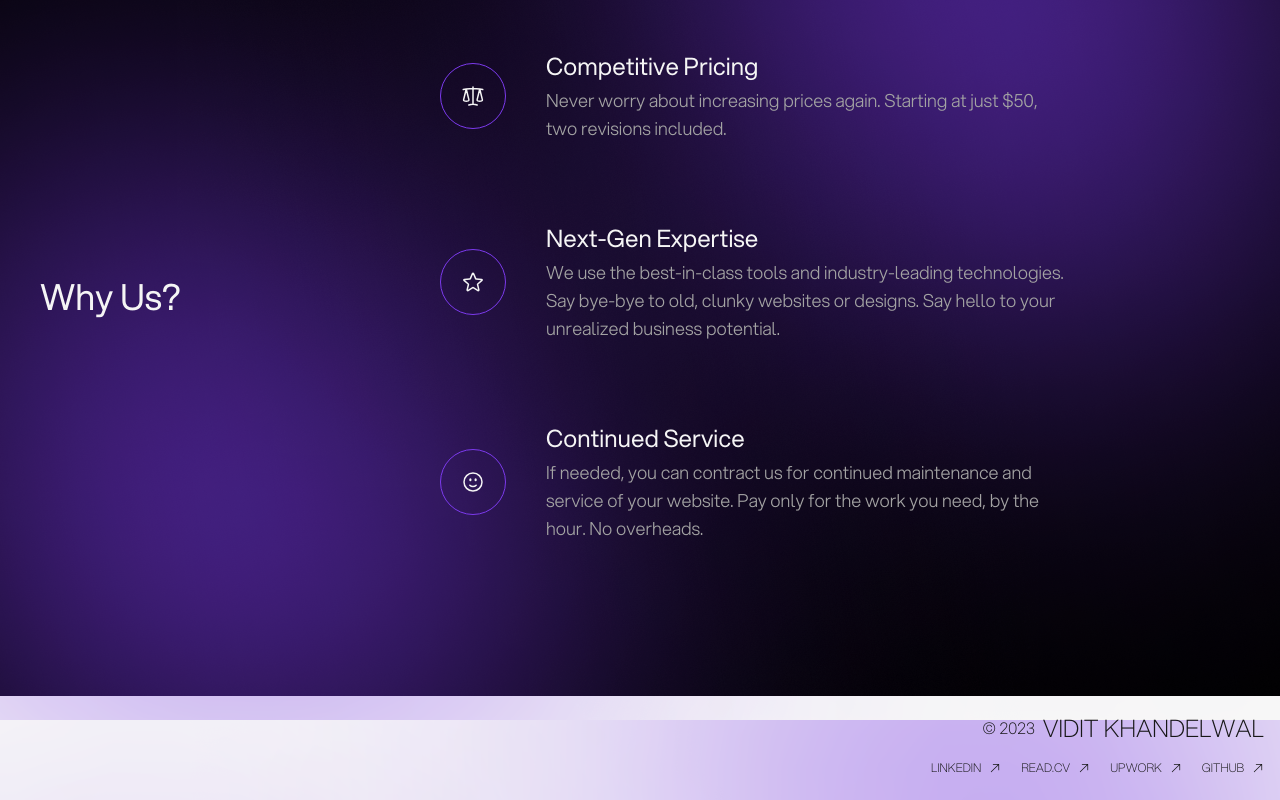
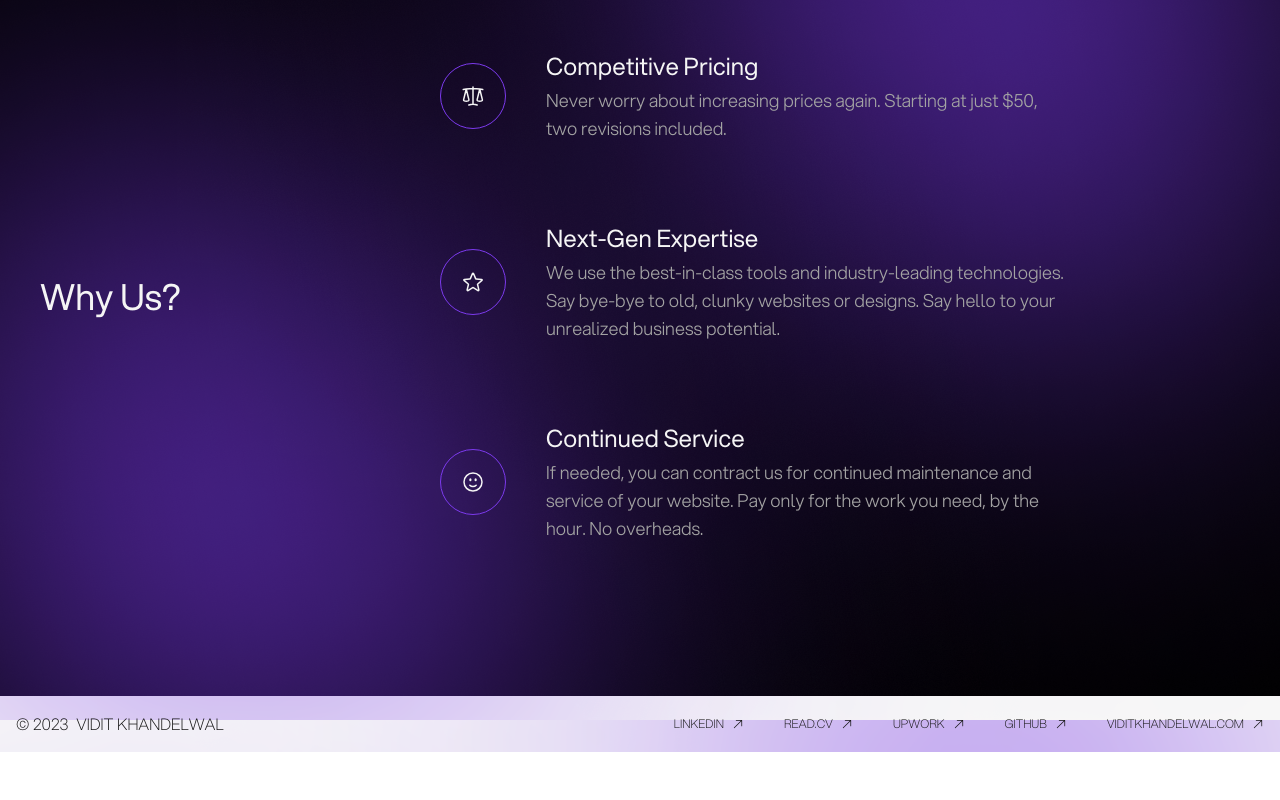
Before and after one commit to csvidit/vk-consultancy-website, a Next.js app: page / in a window 1280 px wide. Shown: the part 944-1744 px from the top of the page. After the commit the page ends 1696 px from the top, so only its background shows below. Built offline with nearby package versions, Linux system fonts and the light colour scheme.

Commit message:
edited footer

```diff
--- a/src/components/Footer.tsx
+++ b/src/components/Footer.tsx
@@ -4,15 +4,15 @@ import { HiArrowUpRight } from "react-icons/hi2";
 const Footer = () => {
   return (
     <div className="flex flex-row justify-center self-center w-screen bottom-0 font-extralight">
-      <footer className="flex flex-col space-y-2 self-end p-4 items-end bg-neutral-200 dark:bg-neutral-900 dark:bg-opacity-30 bg-opacity-30 w-full text-neutral-900 dark:text-neutral-100 overflow-hidden">
+      <footer className="flex flex-col lg:flex-row space-y-2 lg:space-y-0 lg:space-x-2 lg:items-center lg:justify-between self-end p-4 items-end bg-neutral-200 dark:bg-neutral-900 dark:bg-opacity-30 bg-opacity-30 w-full text-neutral-900 dark:text-neutral-100 overflow-hidden">
         <div className="flex flex-row space-x-2 items-center">
           <p className="">&copy; 2023</p>
-          <h2 className="text-lg lg:text-2xl">VIDIT KHANDELWAL</h2>
+          <h2 className="">VIDIT KHANDELWAL</h2>
         </div>
         <div className="text-xs">
 
         </div>
-        <div className="flex flex-col lg:flex-row space-y-5 lg:space-y-0 lg:space-x-5 items-center text-xs">
+        <div className="grid grid-cols-2 gap-5 justify-items-end lg:flex lg:flex-row lg:space-x-5 lg:items-end lg:flex-wrap text-xs">
           <Link
             className="flex flex-row space-x-2 items-center"
             href="https://linkedin.com/in/viditkhandelwal"
@@ -41,16 +41,14 @@ const Footer = () => {
             <div>GITHUB</div>
             <HiArrowUpRight />
           </Link>
+          <Link
+            className="flex flex-row space-x-2 items-center"
+            href="https://viditkhandelwal.com"
+          >
+            <div>VIDITKHANDELWAL.COM</div>
+            <HiArrowUpRight />
+          </Link>
         </div>
-        <div className="">
-
-        </div>
-        {/* <div className="flex flex-row space-x-1 items-center text-neutral-900 dark:text-neutral-100 font-light">
-          <Link href="https://github.com/csvidit/domains-2">
-            check out this project&apos;s repository
-          </Link>
-          <HiArrowUpRight />
-        </div> */}
       </footer>
     </div>
   );
--- a/src/components/Nav.tsx
+++ b/src/components/Nav.tsx
@@ -78,7 +78,7 @@ const Nav = (props: { isOpen: boolean; setIsOpen: any }) => {
         </motion.div>
         <motion.div className="flex flex-col space-y-1 group">
           <Link
-            href="https;//read.cv/viditkhandelwal"
+            href="https://read.cv/viditkhandelwal"
             className="flex flex-row space-x-1 group transition-all"
           >
             <motion.div className="flex flex-row space-x-1 group-hover:text-neutral-400 transition-all duration-200 ease-in-out">
```
